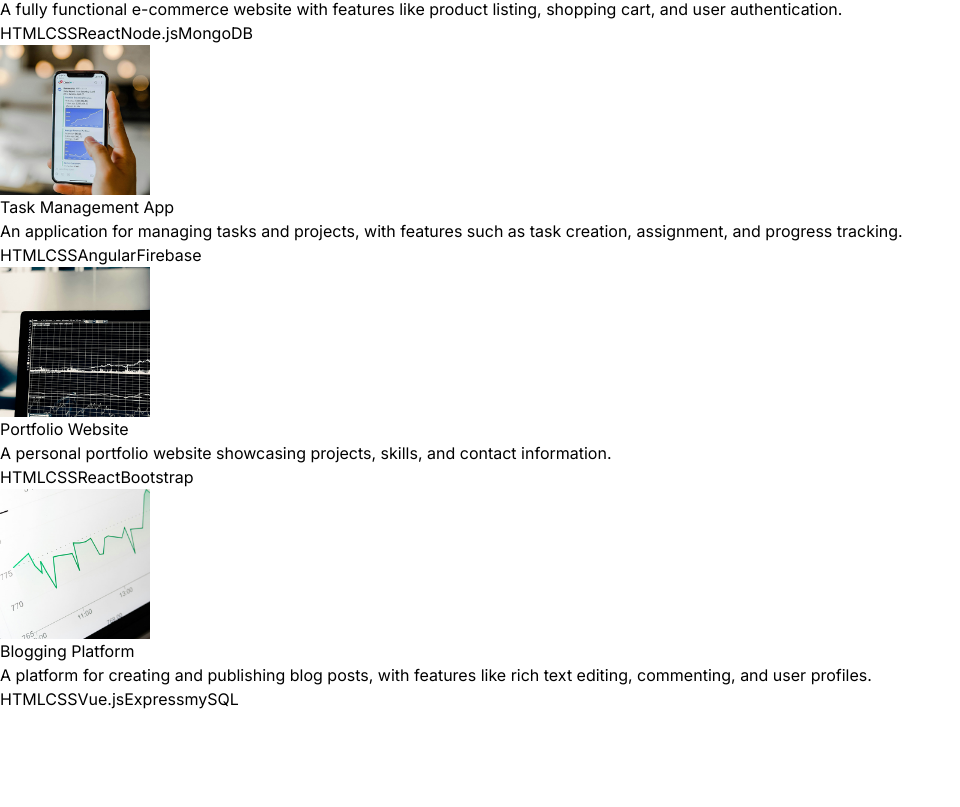
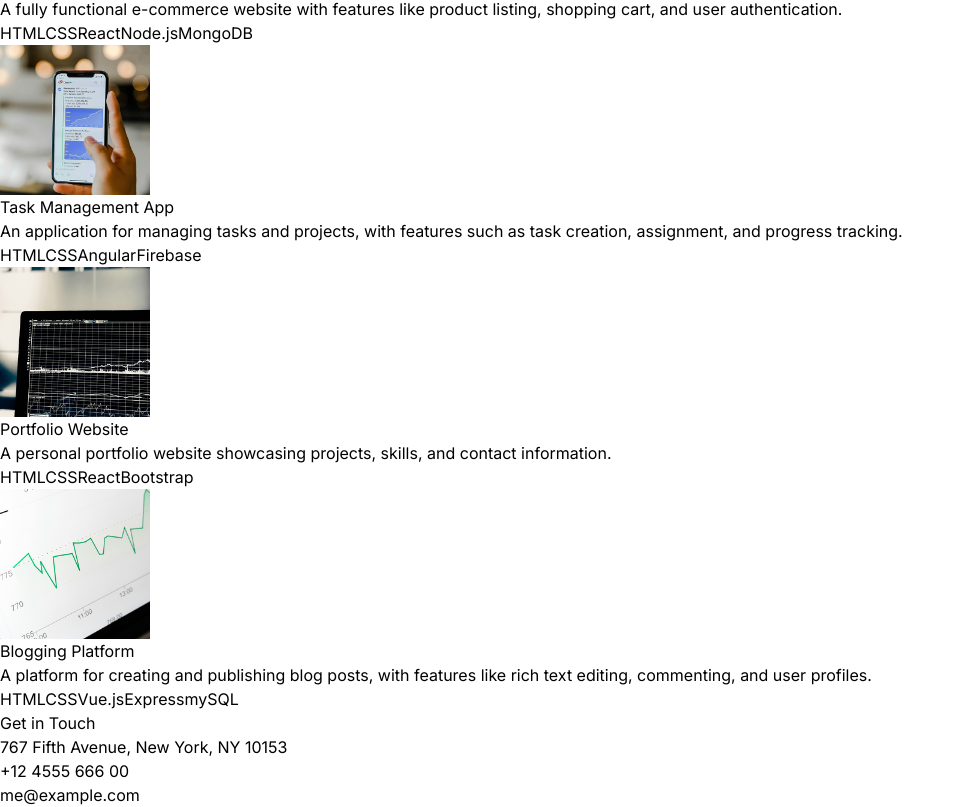
Before and after one commit to TarunPatidar04/PortFolio, a React (Vite) app: page / in a window 1280 px wide. Shown: the part 2189-2996 px from the top of the page, without its empty margins (0-960 px from the left). Before the commit the page ends 2900 px from the top, so only its background shows below. Built offline with nearby package versions, Linux system fonts and the light colour scheme.

Commit message:
WIP create a Contact section

```diff
--- a/src/App.jsx
+++ b/src/App.jsx
@@ -5,6 +5,7 @@
 import Technology from "./components/Technology";
 import Experience from "./components/Experience";
 import Projects from "./components/Projects";
+import Contact from "./components/Contact";
 
 const App = () => {
   return (
@@ -20,6 +21,7 @@
         <Technology />
         <Experience />
         <Projects/>
+        <Contact/>
       </div>
     </div>
   );
--- /dev/null
+++ b/src/components/Contact.jsx
@@ -0,0 +1,16 @@
+import React from "react";
+import { CONTACT } from "../constants";
+const Contact = () => {
+  return (
+    <div className="border-b border-neutral-900 pb-20">
+      <h2 className="my-10 text-center text-4xl">Get in Touch</h2>
+      <div className="text-center tracking-tighter">
+        <p className="my-4">{CONTACT.address}</p>
+        <p className="my-4">{CONTACT.phoneNo}</p>
+        <a className="my-4 border-b">{CONTACT.email}</a>
+      </div>
+    </div>
+  );
+};
+
+export default Contact;
--- a/src/components/Hero.jsx
+++ b/src/components/Hero.jsx
@@ -9,7 +9,7 @@
             <h1 className="pb-16 text-6xl font-thin tracking-tight lg:mt-16 lg:text-8xl">
               Kelvin Rush
             </h1>
-            <span className="bg-gradient-to-r from-pink-300 via-slate-500 to-purple-500 bg-clip-text text-4xl tracking-tight text-transparent">
+            <span className="bg-gradient-to-r from-pink-300 via-slate-500 to-purple-500 bg-clip-text text-3xl tracking-tight text-transparent">
               Full Stack Developer
             </span>
             <p className="my-2 max-w-xl py-6 font-light tracking-tight">
```
